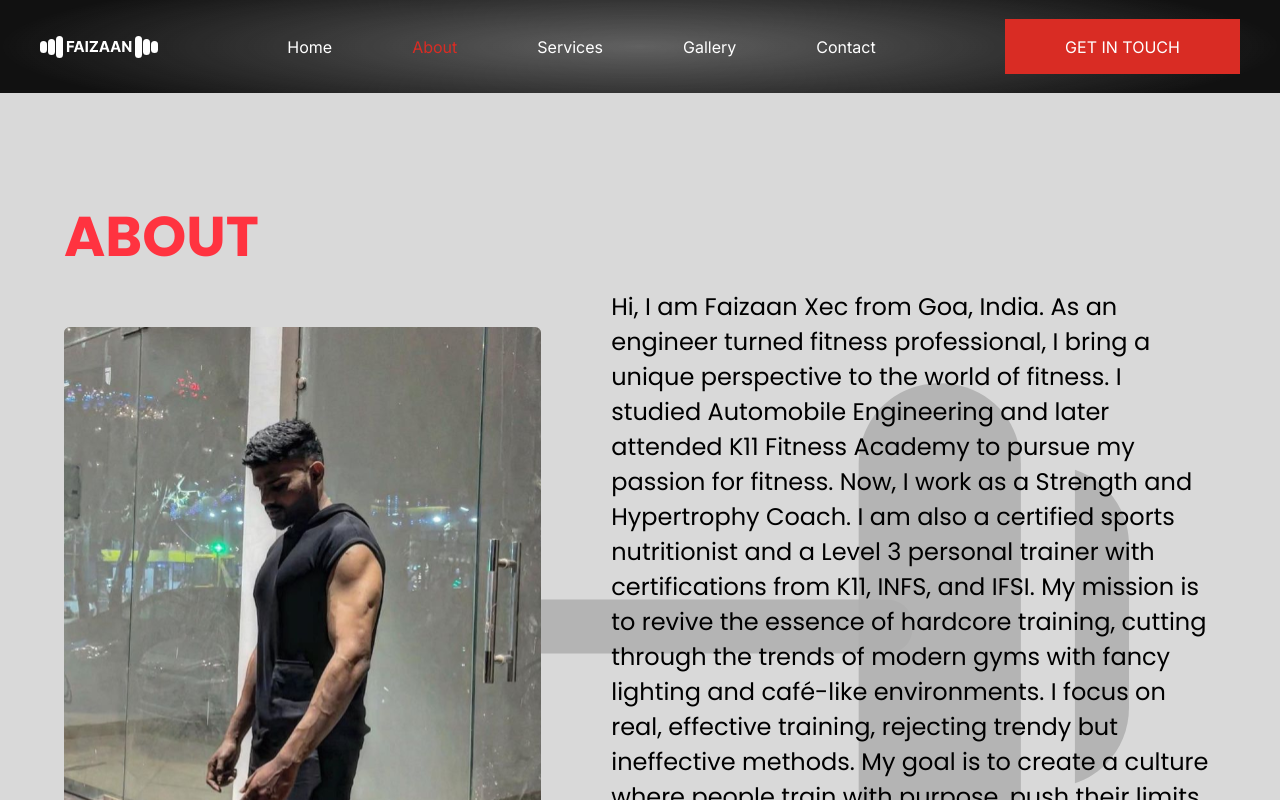
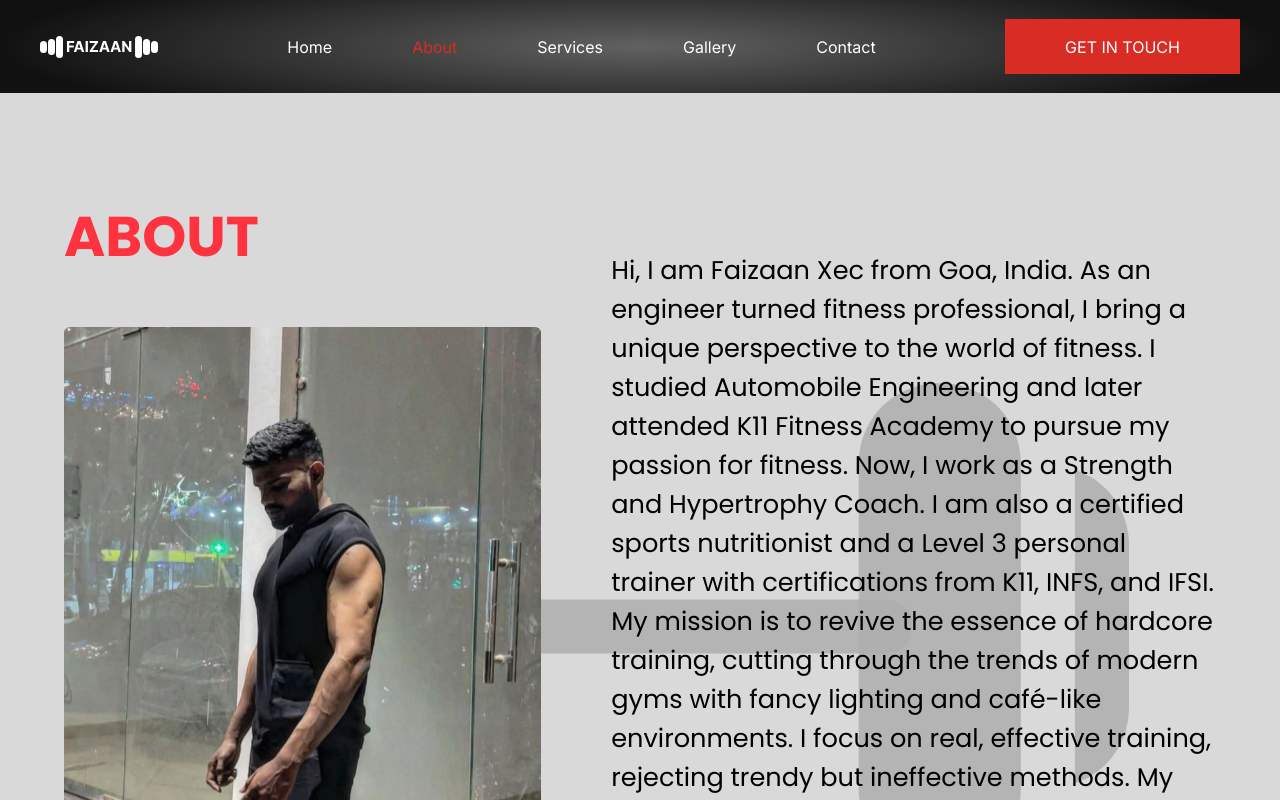
Before and after one commit to AaryanShaikh/faizaan-portfolio, a Next.js app: page /about in a window 1280 px wide. Shown: the top 800 px of the page. Built offline with nearby package versions, Linux system fonts and the light colour scheme.

Commit message:
Update AboutDetails.jsx

```diff
--- a/components/AboutDetails.jsx
+++ b/components/AboutDetails.jsx
@@ -15,7 +15,7 @@ const AboutDetails = () => {
                     <div style={{ height: "615px", width: "500px", position: "relative", zIndex: 2 }}>
                         <Image src={about} style={{ height: "100%", width: "100%", objectFit: "contain" }} />
                     </div>
-                    <div style={{ width: "55%", fontFamily: "Poppins", fontWeight: 400, fontSize: "3vh", height: "615px", display: "flex", alignItems: "center", position: "relative", zIndex: 2 }}>
+                    <div style={{ width: "55%", fontFamily: "Poppins", fontWeight: 400, fontSize: "1.6em", height: "615px", display: "flex", alignItems: "center", position: "relative", zIndex: 2 }}>
                         Hi, I am Faizaan Xec from Goa, India. As an engineer turned fitness professional, I bring a unique perspective to the world of fitness. I studied Automobile Engineering and later attended K11 Fitness Academy to pursue my passion for fitness. Now, I work as a Strength and Hypertrophy Coach. I am also a certified sports nutritionist and a Level 3 personal trainer with certifications from K11, INFS, and IFSI.
                         My mission is to revive the essence of hardcore training, cutting through the trends of modern gyms with fancy lighting and café-like environments. I focus on real, effective training, rejecting trendy but ineffective methods. My goal is to create a culture where people train with purpose, push their limits, and embrace the true spirit of physical transformation. Join me in this journey to experience authentic and impactful fitness training
                     </div>
```
